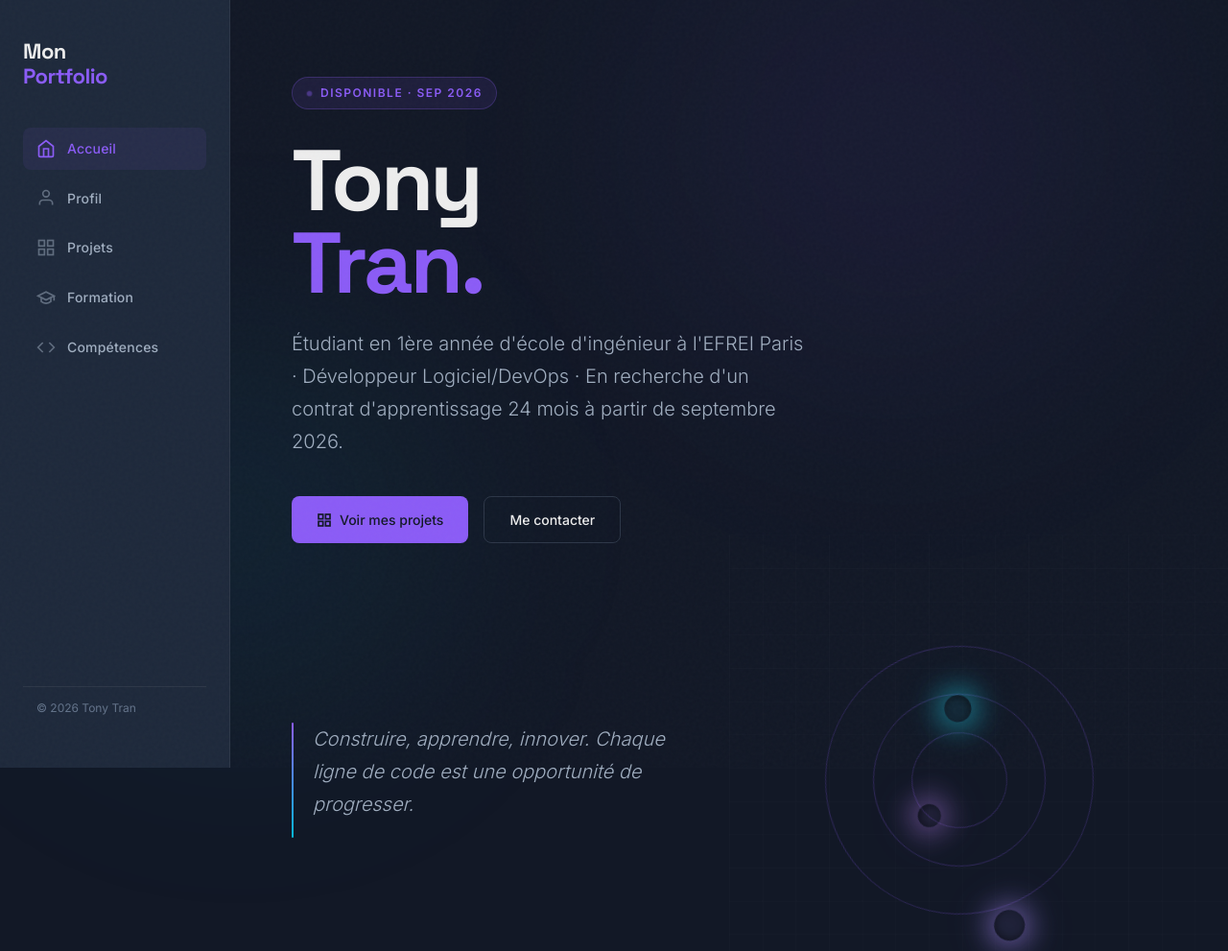
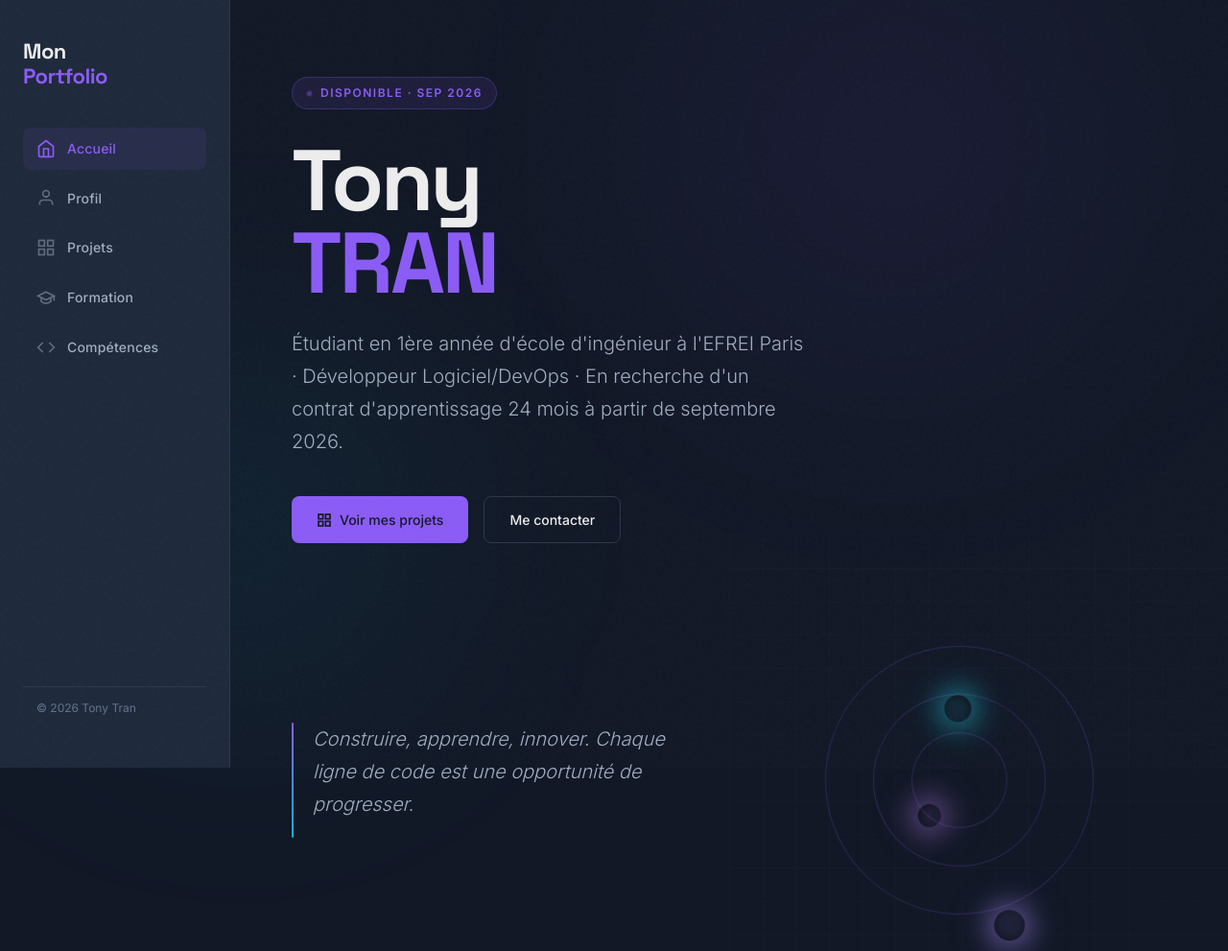
Before and after one commit to trtony25/portfolio, a plain HTML site: page index.html in a window 1280 px wide. Shown: the top 991 px of the page at 96% size. Drawn offline with Linux system fonts and the light colour scheme.

Commit message:
Maj change

```diff
--- a/index.html
+++ b/index.html
@@ -77,7 +77,7 @@
       <div class="home-badge">Disponible · Sep 2026</div>
 
       <h1 class="home-name">
-        Tony<br><span class="accent">Tran.</span>
+        Tony<br><span class="accent">TRAN</span>
       </h1>
 
       <p class="home-tagline">
```
